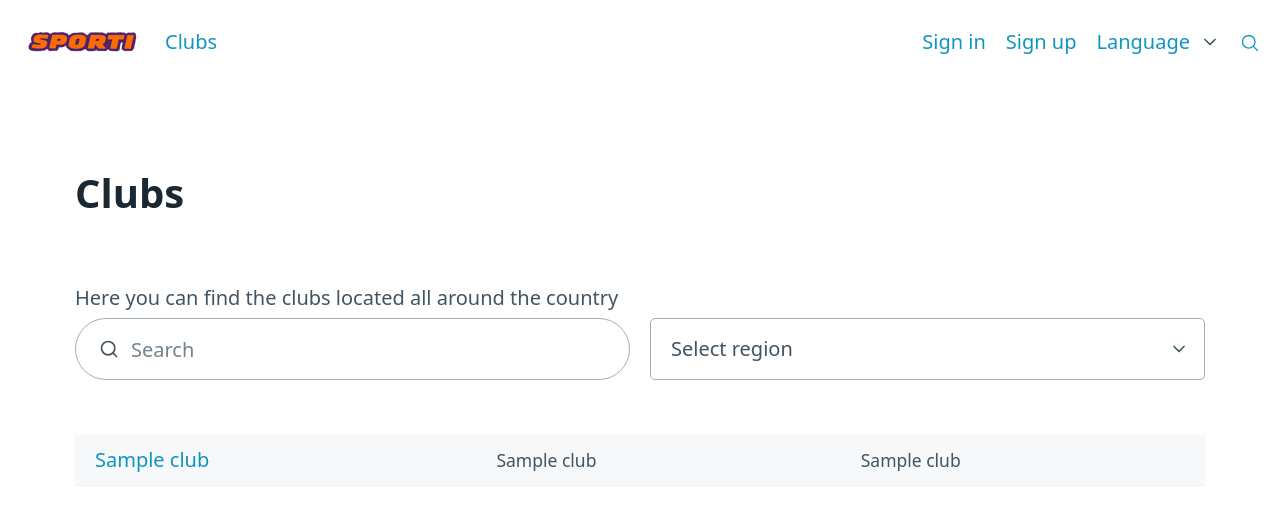
After one commit to Vagarious/DIS_Project, a Flask app: page /overview in a window 1280 px wide. The commit adds this page. Shown: the top 525 px of the page. Run offline with Flask 3, Linux system fonts and the light colour scheme; a database or web service that is not in the repository returns one stand-in record (values such as "Sample title"); some libraries are stand-ins or nearby versions.

Commit message:
Create overview for clubs with links to individual pages

```diff
--- a/app.py
+++ b/app.py
@@ -1,4 +1,6 @@
 from db import *
+from classes import *
+from datetime import date
 from flask import Flask, flash, render_template, request, session, redirect, url_for
 from flask_session import Session
 from werkzeug.security import generate_password_hash, check_password_hash
@@ -131,6 +133,135 @@ def profile_memberships():
 	conn.close()
 	return render_template("profile/memberships.html", memberships=memberships)
 
+@app.route('/overview', methods=["GET", "POST"])
+def club_overview():
+	if request.method == "GET":
+		conn = get_db_connection()
+		cur = conn.cursor()
+		cur.execute(
+			"SELECT * from club"
+		)
+		clubs = cur.fetchall()
+		list_of_clubs = []
+		for club in clubs:
+			list_of_clubs.append(Club(club))
+
+		return render_template("club_overview.html", clubs=list_of_clubs)
+	else:
+		# Three cases
+		searchText = request.form.get('search_text')
+		region_selected = request.form.get('search_region')
+		conn = get_db_connection()
+		cur = conn.cursor()
+		# Case 1: Searchtext and no region selected
+		if searchText is not None and region_selected is None:
+			cur.execute(
+				"""
+				SELECT * FROM club
+				WHERE LOWER(name) like LOWER('%{search}%') OR
+				zipcode::TEXT = '%{search}%' OR
+				LOWER(city) like LOWER('%{search}%')
+				"""
+				.format(search=searchText)
+			)
+		# Case 2: No searchtext but region selected
+		elif searchText is None and region_selected is not None:
+			if region_selected == "all":
+				return redirect('/overview')
+			cur.execute(
+				"""
+				SELECT * FROM club
+				WHERE zipcode IN (
+					SELECT zipcode FROM region_{region}
+				)
+				""".format(region=region_selected)
+			)
+		else:
+		# Case 3: Both searchtext and region selected
+			if region_selected == "all":
+				cur.execute(
+					"""
+					SELECT * FROM club
+					WHERE LOWER(name) like LOWER('%{search}%') OR
+					zipcode::TEXT = '%{search}%' OR
+					LOWER(city) like LOWER('%{search}%')
+					"""
+					.format(search=searchText)
+				)
+			else:
+				cur.execute(
+					"""
+					SELECT * FROM club
+					WHERE
+						(LOWER(name) like LOWER('%{search}%') OR
+						zipcode::TEXT = '%{search}%' OR
+						LOWER(city) like LOWER('%{search}%'))
+
+						AND
+
+						(zipcode IN (
+							SELECT zipcode FROM region_{region}))
+					""".format(search=searchText, region=region_selected)
+				)
+		clubs=cur.fetchall()
+		list_of_clubs = []
+		for club in clubs:
+			list_of_clubs.append(Club(club))
+		cur.close()
+		conn.close()
+		return render_template("club_overview.html", clubs=list_of_clubs)
+
+@app.route('/clubpage/<int:club_id>')
+def clubpage(club_id):
+	conn = get_db_connection()
+	cur = conn.cursor()
+	cur.execute(
+		"SELECT * from club WHERE club_id = {}"
+		.format(club_id)
+	)
+	club = Club(cur.fetchone())
+	# Get upcomming / future events
+	cur.execute(
+		"""
+		SELECT * FROM event WHERE club_id = {id} AND
+		date_from >= '{date}'
+		"""
+		.format(id = club.club_id,
+	  		date = date.today())
+	)
+	fevents = cur.fetchall()
+	future_events = []
+	for event in fevents:
+		future_events.append(Event(event))
+	# Get past events
+	cur.execute(
+		"""
+		SELECT * FROM event WHERE club_id = {id} AND
+		date_from < '{date}'
+		""".format(id = club.club_id,
+	     	date = date.today())
+	)
+	pevents = cur.fetchall()
+	past_events = []
+	for event in pevents:
+		past_events.append(Event(event))
+	cur.close()
+	conn.close()
+	print("Today: " + str(date.today()))
+	return render_template('clubpage.html',
+			club=club,
+			future_events=future_events,
+			past_events=past_events,
+			today=date.today())
+
+@app.route('/external/<url>')
+def external(url):
+	if url.startswith('http'):
+		website = url
+	else:
+		website = "http://" + url
+	return redirect(website)
+
 if __name__ == '__main__':
 	app.debug=True
 	app.run()
--- /dev/null
+++ b/classes.py
@@ -0,0 +1,31 @@
+from flask_login import UserMixin
+
+class Club(tuple, UserMixin):
+    def __init__(self, club_data):
+        self.club_id = club_data[0]
+        self.info = club_data[1]
+        self.name = club_data[2]
+        self.zipcode = club_data[3]
+        self.city = club_data[4]
+        self.email = club_data[5]
+        self.website = club_data[6]
+
+class Event(tuple):
+    def __init__(self, event_data):
+        self.event_id = event_data[0]
+        self.name = event_data[1]
+        self.info = event_data[2]
+        self.info = event_data[3]
+        self.date_from = event_data[4]
+        self.date_to = event_data[5]
+        self.time_from = event_data[6]
+        self.time_to = event_data[7]
+        self.signup_opens = event_data[8]
+        self.signup_closes = event_data[9]
+        self.price = event_data[10]
+        self.club_id = event_data[11]
+        self.address = event_data[12]
+        self.zipcode = event_data[13]
+        self.city = event_data[14]
+        self.country = event_data[15]
+        self.is_cancelled = event_data[16]
--- a/templates/base.html
+++ b/templates/base.html
@@ -21,6 +21,9 @@
               <img src="{{ url_for('static', filename='images/logo.png') }}" />
             </a>
           </strong>
+        </li>
+        <li>
+          <a href="{{ url_for('club_overview') }}">Clubs</a>
         </li>
       </ul>
       <ul>
--- /dev/null
+++ b/templates/club_overview.html
@@ -0,0 +1,53 @@
+{% extends 'base.html' %} {% block content %}
+<div class="container">
+  <h1>Clubs</h1>
+  Here you can find the clubs located all around the country
+
+  <label for="search_parameters">
+    <form action="/overview" method="POST" name="search_parameters">
+      <div class="grid">
+        <label for="search_field">
+          <input
+            type="search"
+            id="search_text"
+            name="search_text"
+            placeholder="Search"
+          />
+        </label>
+        <label for="region_selector">
+          <select
+            onchange="search_parameters.submit()"
+            name="search_region"
+            id="search_region"
+          >
+            <option value="none" disabled selected>Select region</option>
+            <option value="all">Alle</option>
+            <option value="nordjylland">Nordjylland</option>
+            <option value="midtjylland">Midtjylland</option>
+            <option value="syddanmark">Syddanmark</option>
+            <option value="sjælland">Sjælland</option>
+            <option value="hovedstaden">Hovedstaden</option>
+          </select>
+        </label>
+      </div>
+    </form>
+  </label>
+  {% if not clubs %} {% else %}
+  <table role="grid">
+    <tbody>
+      {% for club in clubs %}
+      <tr>
+        <th scope="row">
+          <a href="{{ url_for('clubpage', club_id=club.club_id) }}"
+            >{{ club.name }}</a
+          >
+        </th>
+        <td>{{club.zipcode}}</td>
+        <td>{{club.city}}</td>
+      </tr>
+      {% endfor %}
+    </tbody>
+  </table>
+  {% endif %}
+</div>
+{% endblock %}
```
Also changed, not shown: templates/clubpage.html (added, +99 -0 lines).
